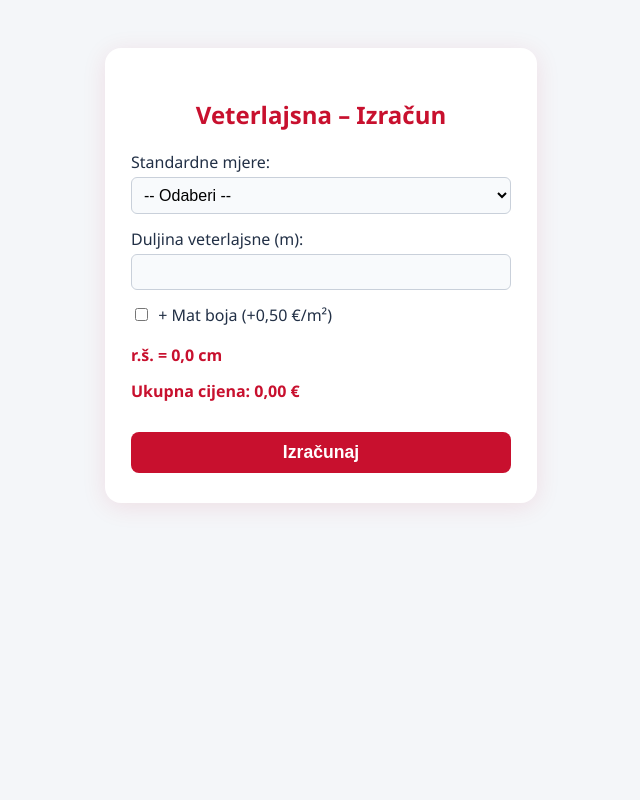
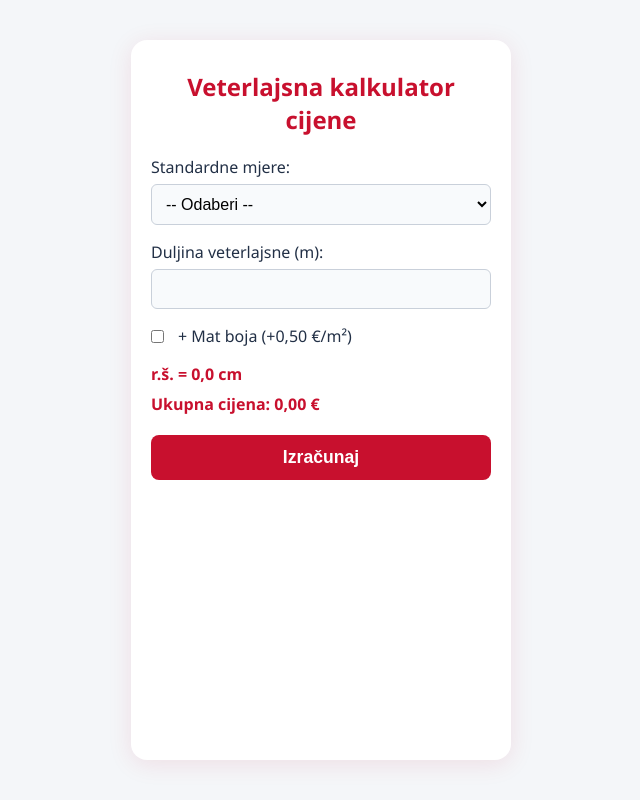
Before and after one commit to SavageTone/-koda-lim_kalkulator_veterlajsne, a plain HTML site: page index.html in a window 1280 px wide. Shown: the whole page, without its empty margins (319-959 px from the left). Drawn offline with Linux system fonts and the light colour scheme.

Commit message:
index.html

```diff
--- a/index.html
+++ b/index.html
@@ -5,72 +5,103 @@
   <title>Kalkulator veterlajsne</title>
   <meta name="viewport" content="width=device-width, initial-scale=1">
   <style>
-    body {
+    /* Global reset */
+    * { box-sizing: border-box; margin: 0; padding: 0; }
+    html, body {
+      width: 100%; height: 100%;
+      background: #f4f6f9;
       font-family: 'Segoe UI', sans-serif;
-      background: #f4f6f9;
-      display: flex;
-      justify-content: center;
-      padding: 40px 0;
+      display: flex; justify-content: center;
+      padding: 20px;
     }
+    /* Form container */
     #vet-calculator {
       background: #fff;
-      padding: 30px 26px;
       border-radius: 16px;
-      width: 380px;
       box-shadow: 0 4px 24px rgba(200,16,46,0.1);
+      padding: 30px 20px;
+      width: 100%; max-width: 380px;
     }
     #vet-calculator h2 {
       text-align: center;
       color: #C8102E;
       margin-bottom: 20px;
+      font-size: 1.5rem;
     }
-    #vet-calculator div {
-      margin-bottom: 14px;
+    /* Form rows */
+    #vet-calculator .field {
+      margin-bottom: 16px;
       display: flex;
       flex-direction: column;
+      gap: 6px;
     }
-    label {
+    #vet-calculator label {
       font-size: 1rem;
-      margin-bottom: 4px;
       color: #223046;
     }
-    input[type="number"], select {
-      padding: 8px;
+    #vet-calculator select,
+    #vet-calculator input[type="number"] {
+      width: 100%;
+      padding: 10px;
+      font-size: 1rem;
+      border: 1px solid #c9d0da;
       border-radius: 6px;
-      border: 1px solid #c9d0da;
       background: #f8fafc;
+      transition: border .2s;
+    }
+    #vet-calculator select:focus,
+    #vet-calculator input[type="number"]:focus {
+      border-color: #C8102E;
+      background: #fff;
+    }
+    #vet-calculator input[type="checkbox"] {
+      width: auto; height: auto;
+      accent-color: #C8102E;
+      margin-right: 8px;
+    }
+    /* Results */
+    #vet-calculator #rsValue,
+    #vet-calculator #result {
+      font-weight: bold;
+      color: #C8102E;
+      margin-top: 8px;
       font-size: 1rem;
     }
-    input[type="checkbox"] {
-      margin-right: 6px;
+    /* Button */
+    #vet-calculator button {
+      margin-top: 20px;
+      width: 100%; padding: 12px;
+      font-size: 1.1rem; font-weight: 600;
+      color: #fff; background: #C8102E;
+      border: none; border-radius: 8px;
+      cursor: pointer;
+      transition: background .2s, transform .2s;
     }
-    #result, #rsValue {
-      font-weight: bold;
-      color: #C8102E;
-      margin-top: 6px;
+    #vet-calculator button:hover {
+      background: #a10c21;
+      transform: translateY(-2px);
     }
-    button {
-      margin-top: 16px;
-      padding: 10px;
-      width: 100%;
-      background: #C8102E;
-      color: white;
-      border: none;
-      border-radius: 8px;
-      font-size: 1.1rem;
-      cursor: pointer;
-      font-weight: 600;
-    }
-    button:hover {
-      background: #a10c21;
+    /* Responsive adjustments */
+    @media (max-width: 480px) {
+      html, body { padding: 10px; }
+      #vet-calculator {
+        padding: 20px 16px;
+      }
+      #vet-calculator h2 { font-size: 1.3rem; }
+      #vet-calculator select,
+      #vet-calculator input[type="number"] {
+        padding: 8px; font-size: 0.95rem;
+      }
+      #vet-calculator button {
+        padding: 10px; font-size: 1rem;
+      }
     }
   </style>
 </head>
 <body>
   <form id="vet-calculator" onsubmit="return false;">
-    <h2>Veterlajsna – Izračun</h2>
-
-    <div>
+    <h2>Veterlajsna kalkulator cijene</h2>
+    <div class="field">
       <label for="preset">Standardne mjere:</label>
       <select id="preset">
         <option value="">-- Odaberi --</option>
@@ -79,31 +110,24 @@
         <option data-a="6" data-b="7" data-c="5">Velika (A=6, B=7, C=5 cm)</option>
       </select>
     </div>
-
-    <!-- SKRIVENI UNOSI A, B, C -->
     <input type="number" id="A" step="0.1" min="0" style="display:none;">
     <input type="number" id="B" step="0.1" min="0" style="display:none;">
     <input type="number" id="C" step="0.1" min="0" style="display:none;">
-
-    <div>
+    <div class="field">
       <label for="length">Duljina veterlajsne (m):</label>
       <input type="number" id="length" step="0.1" min="0" required>
     </div>
-
-    <div>
-      <label><input type="checkbox" id="addMatte"> + Mat boja (+0,50 €/m²)</label>
+    <div class="field" style="flex-direction:row; align-items:center;">
+      <input type="checkbox" id="addMatte">
+      <label for="addMatte">+ Mat boja (+0,50 €/m²)</label>
     </div>
-
     <div id="rsValue">r.š. = 0,0 cm</div>
     <div id="result">Ukupna cijena: 0,00 €</div>
-
-    <button onclick="izracunaj()">Izračunaj</button>
+    <button type="button" onclick="izracunaj()">Izračunaj</button>
   </form>
-
   <script>
-    const cijenaPoM2 = 12; // osnovna cijena u €/m2
-
-    document.getElementById('preset').addEventListener('change', function () {
+    const cijenaPoM2 = 12;
+    document.getElementById('preset').addEventListener('change', function() {
       const opt = this.selectedOptions[0];
       if (opt.dataset.a) {
         document.getElementById('A').value = opt.dataset.a;
@@ -111,19 +135,15 @@
         document.getElementById('C').value = opt.dataset.c;
       }
     });
-
     function izracunaj() {
       const A = parseFloat(document.getElementById('A').value) || 0;
       const B = parseFloat(document.getElementById('B').value) || 0;
       const C = parseFloat(document.getElementById('C').value) || 0;
       const duljina = parseFloat(document.getElementById('length').value) || 0;
       const matte = document.getElementById('addMatte').checked ? 0.50 : 0;
-
       const rs_cm = 1.5 + A + B + B + C + 2;
       const rs_m = rs_cm / 100;
-
       const ukupno = rs_m * duljina * (cijenaPoM2 + matte);
-
       document.getElementById('rsValue').textContent = `r.š. = ${rs_cm.toFixed(1)} cm`;
       document.getElementById('result').textContent = `Ukupna cijena: ${ukupno.toFixed(2)} €`;
     }
```
